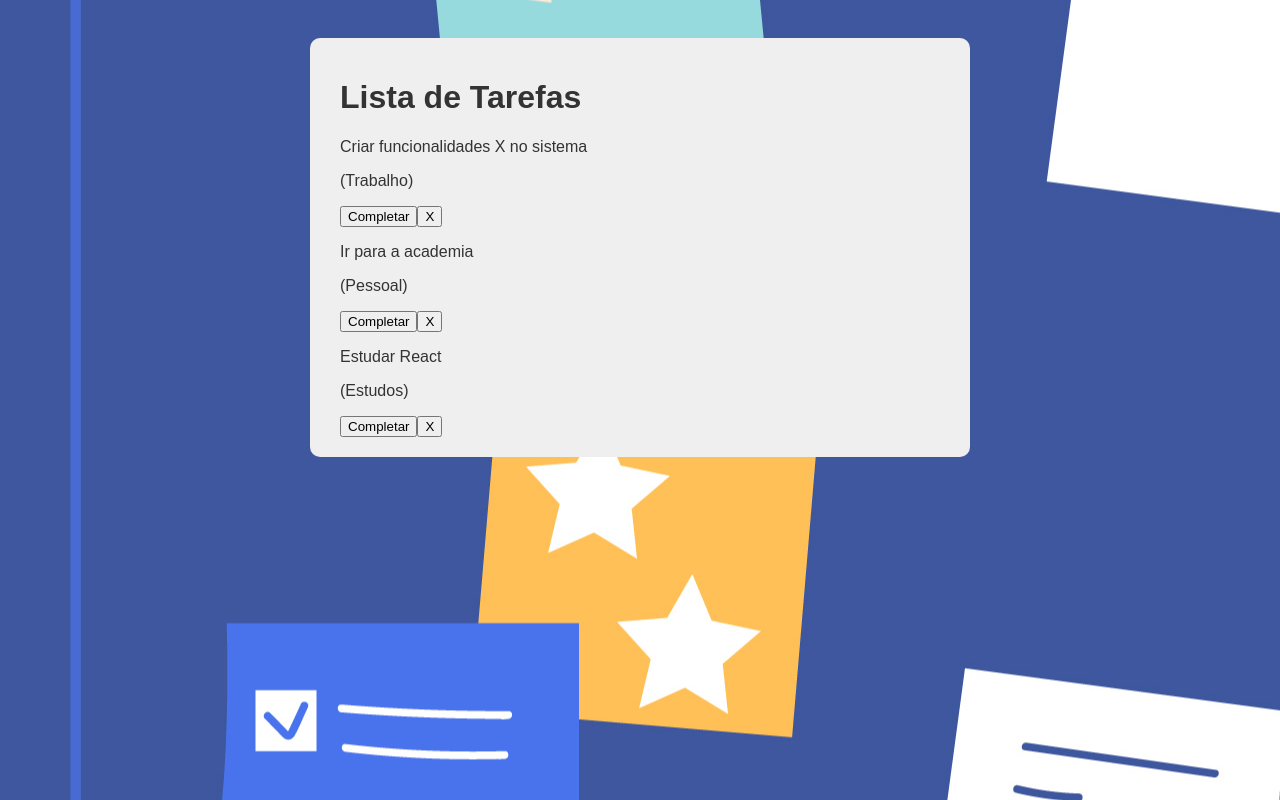
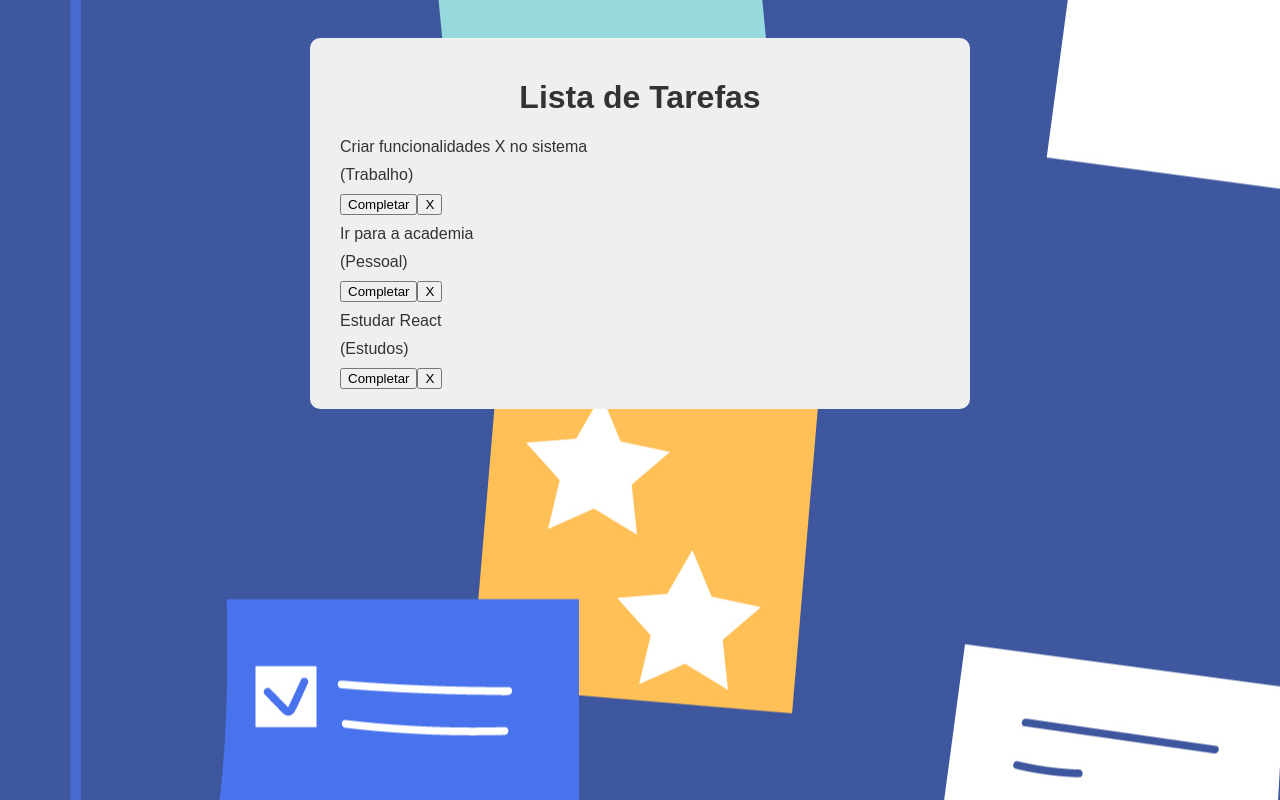
Before and after one commit to Almir-git-unifc/ToDo_crud-app_react, a React (Vite) app: page / in a window 1280 px wide. Built offline with nearby package versions, Linux system fonts and the light colour scheme.

Commit message:
feat(style): v00.04.000 - react vite optimized layout with style.css

```diff
--- a/src/App.css
+++ b/src/App.css
@@ -17,3 +17,19 @@ body{
   padding: 20px 30px;
   border-radius: 10px;
 }
+
+h1 {
+  text-align: center; /* centralizar o paragrafo h1 */
+}
+
+h2 {
+  margin-bottom: 10px;
+}
+
+p {
+  margin: 10px 0;
+}
+
+input {
+  box-sizing: border-box;  /* para não passar da área de limite */
+}
```
